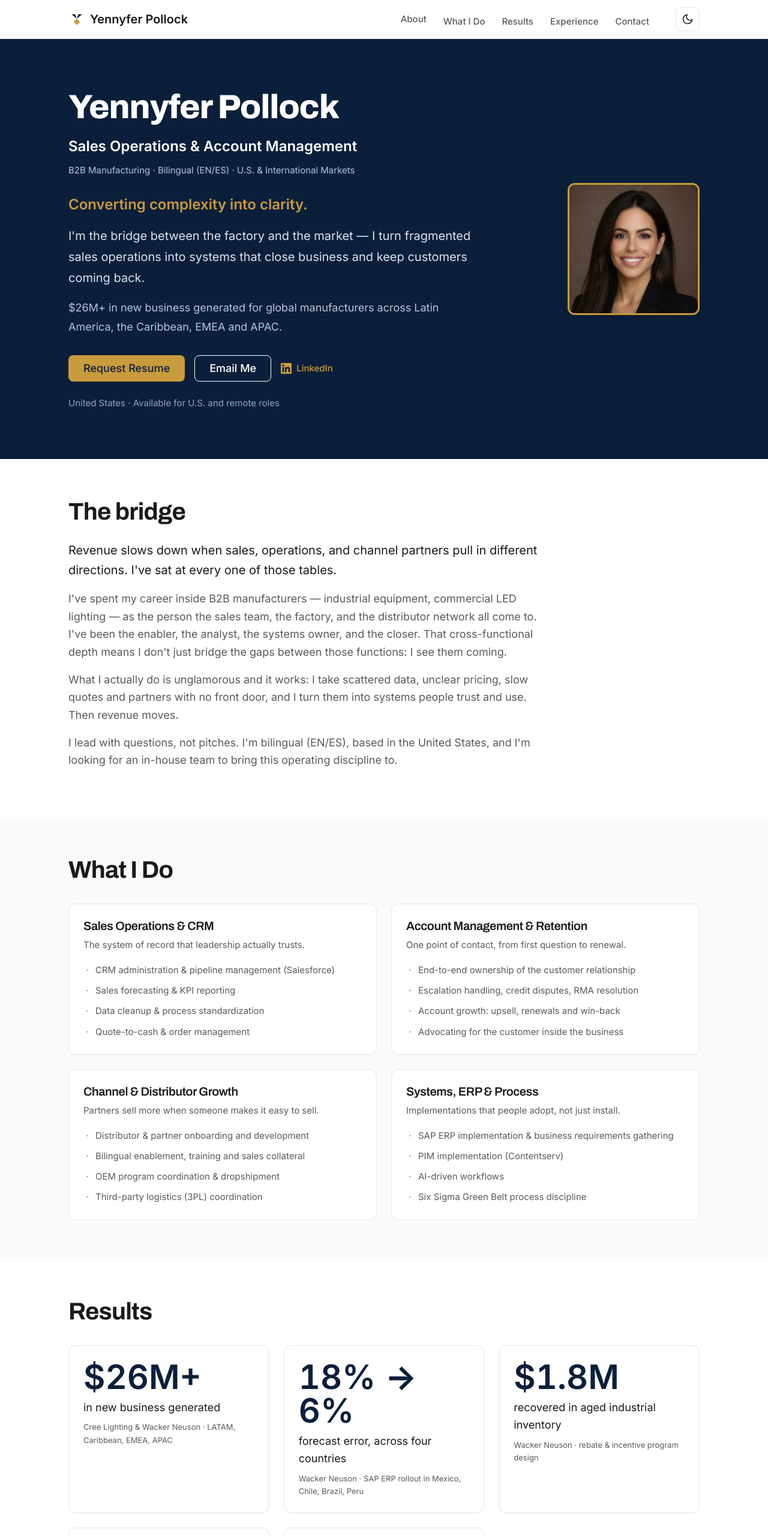
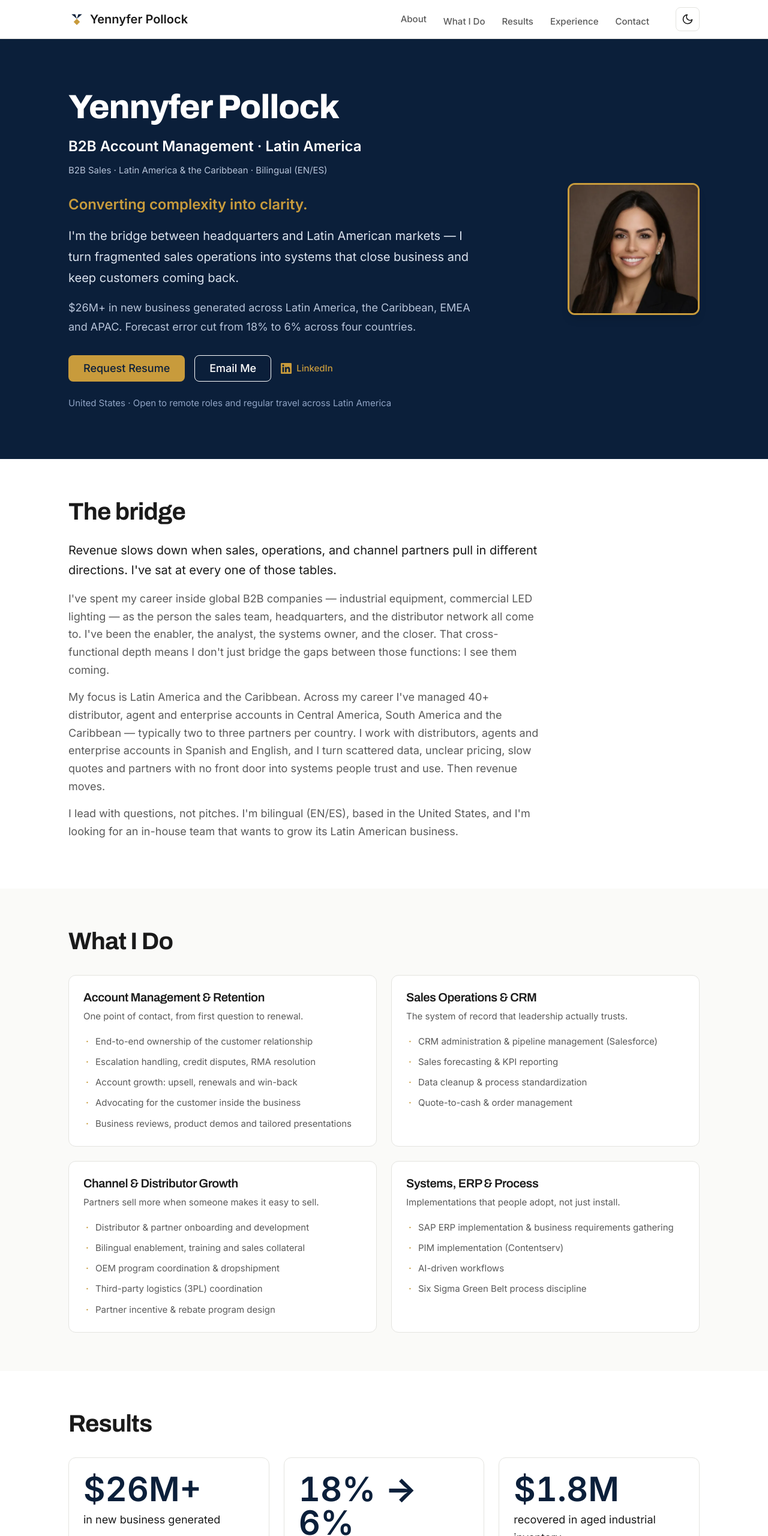
Before and after one commit to YenPoll/Yen_Portal, an Astro site: page / in a window 1280 px wide. Shown: the top 2560 px of the page at 60% size. Built offline with nearby package versions, Linux system fonts and the light colour scheme; Astro itself is replaced by a stand-in of ours.

Commit message:
Reposition for LATAM B2B account management; generalize company names outside case studies
Co-Authored-By: Claude Sonnet 5.5 <noreply@anthropic.com>

```diff
--- a/src/components/HowIWork.astro
+++ b/src/components/HowIWork.astro
@@ -1,5 +1,5 @@
 ---
-import { AI_WORK, CERTIFICATIONS, TOOLS } from "@data/content";
+import { AI_WORK, CERTIFICATIONS, LANGUAGES, TOOLS } from "@data/content";
 ---
 
 <section id="how-i-work" class="section-sm how-section" aria-labelledby="how-i-work-heading">
@@ -9,6 +9,8 @@ import { AI_WORK, CERTIFICATIONS, TOOLS } from "@data/content";
       <div>
         <h3>Tools I work in</h3>
         <p class="muted">{TOOLS.join(" · ")}</p>
+        <h3 class="lang-h">Languages</h3>
+        <p class="muted">{LANGUAGES}</p>
       </div>
       <div>
         <h3>Working with AI</h3>
@@ -24,6 +26,7 @@ import { AI_WORK, CERTIFICATIONS, TOOLS } from "@data/content";
   #how-i-work-heading { margin-bottom: var(--space-8); }
   .how-grid { display: grid; grid-template-columns: repeat(2, 1fr); gap: var(--space-10); }
   .how-grid h3 { font-size: var(--text-lg); margin-bottom: var(--space-3); }
+  .lang-h { margin-top: var(--space-6); }
   .muted { color: var(--color-text-muted); }
   .ai-p { margin-bottom: var(--space-3); }
   .certifications { margin-top: var(--space-8); padding-top: var(--space-6); border-top: var(--border-width) solid var(--color-border); font-size: var(--text-sm); color: var(--color-text-muted); }
--- a/src/data/content.ts
+++ b/src/data/content.ts
@@ -5,9 +5,9 @@ export const SHOW_PHOTO = true;
 
 export const SITE = {
   title: "Yennyfer Pollock",
-  role: "Sales Operations & Account Management",
+  role: "B2B Account Management · Latin America",
   description:
-    "Bilingual Sales Operations and Account Management professional for B2B manufacturers. $26M+ in new business across Latin America, the Caribbean, EMEA and APAC.",
+    "Bilingual B2B Account Manager focused on Latin America and the Caribbean. $26M+ in new business across Latin America, the Caribbean, EMEA and APAC.",
   author: "Yennyfer Pollock",
   url: "https://yenpoll.github.io",
   base: "/Yen_Portal",
@@ -33,26 +33,37 @@ export const CONTACT = {
 
 export const HERO = {
   name: "Yennyfer Pollock",
-  role: "Sales Operations & Account Management",
-  qualifier: "B2B Manufacturing · Bilingual (EN/ES) · U.S. & International Markets",
+  role: "B2B Account Management · Latin America",
+  qualifier: "B2B Sales · Latin America & the Caribbean · Bilingual (EN/ES)",
   valueLine: "Converting complexity into clarity.",
   bridge:
-    "I'm the bridge between the factory and the market — I turn fragmented sales operations into systems that close business and keep customers coming back.",
+    "I'm the bridge between headquarters and Latin American markets — I turn fragmented sales operations into systems that close business and keep customers coming back.",
   proof:
-    "$26M+ in new business generated for global manufacturers across Latin America, the Caribbean, EMEA and APAC.",
-  credibilityChips: ["United States", "Available for U.S. and remote roles"],
+    "$26M+ in new business generated across Latin America, the Caribbean, EMEA and APAC. Forecast error cut from 18% to 6% across four countries.",
+  credibilityChips: ["United States", "Open to remote roles and regular travel across Latin America"],
 } as const;
 
 export const ABOUT = {
   paragraphs: [
     "Revenue slows down when sales, operations, and channel partners pull in different directions. I've sat at every one of those tables.",
-    "I've spent my career inside B2B manufacturers — industrial equipment, commercial LED lighting — as the person the sales team, the factory, and the distributor network all come to. I've been the enabler, the analyst, the systems owner, and the closer. That cross-functional depth means I don't just bridge the gaps between those functions: I see them coming.",
-    "What I actually do is unglamorous and it works: I take scattered data, unclear pricing, slow quotes and partners with no front door, and I turn them into systems people trust and use. Then revenue moves.",
-    "I lead with questions, not pitches. I'm bilingual (EN/ES), based in the United States, and I'm looking for an in-house team to bring this operating discipline to.",
+    "I've spent my career inside global B2B companies — industrial equipment, commercial LED lighting — as the person the sales team, headquarters, and the distributor network all come to. I've been the enabler, the analyst, the systems owner, and the closer. That cross-functional depth means I don't just bridge the gaps between those functions: I see them coming.",
+    "My focus is Latin America and the Caribbean. Across my career I've managed 40+ distributor, agent and enterprise accounts in Central America, South America and the Caribbean — typically two to three partners per country. I work with distributors, agents and enterprise accounts in Spanish and English, and I turn scattered data, unclear pricing, slow quotes and partners with no front door into systems people trust and use. Then revenue moves.",
+    "I lead with questions, not pitches. I'm bilingual (EN/ES), based in the United States, and I'm looking for an in-house team that wants to grow its Latin American business.",
   ],
 } as const;
 
 export const CAPABILITIES = [
+  {
+    title: "Account Management & Retention",
+    subtitle: "One point of contact, from first question to renewal.",
+    items: [
+      "End-to-end ownership of the customer relationship",
+      "Escalation handling, credit disputes, RMA resolution",
+      "Account growth: upsell, renewals and win-back",
+      "Advocating for the customer inside the business",
+      "Business reviews, product demos and tailored presentations",
+    ],
+  },
   {
     title: "Sales Operations & CRM",
     subtitle: "The system of record that leadership actually trusts.",
@@ -64,16 +75,6 @@ export const CAPABILITIES = [
     ],
   },
   {
-    title: "Account Management & Retention",
-    subtitle: "One point of contact, from first question to renewal.",
-    items: [
-      "End-to-end ownership of the customer relationship",
-      "Escalation handling, credit disputes, RMA resolution",
-      "Account growth: upsell, renewals and win-back",
-      "Advocating for the customer inside the business",
-    ],
-  },
-  {
     title: "Channel & Distributor Growth",
     subtitle: "Partners sell more when someone makes it easy to sell.",
     items: [
@@ -81,6 +82,7 @@ export const CAPABILITIES = [
       "Bilingual enablement, training and sales collateral",
       "OEM program coordination & dropshipment",
       "Third-party logistics (3PL) coordination",
+      "Partner incentive & rebate program design",
     ],
   },
   {
@@ -96,14 +98,14 @@ export const CAPABILITIES = [
 ] as const;
 
 export const RESULTS = [
-  { value: "$26M+", label: "in new business generated", attribution: "Cree Lighting & Wacker Neuson · LATAM, Caribbean, EMEA, APAC" },
-  { value: "18% → 6%", label: "forecast error, across four countries", attribution: "Wacker Neuson · SAP ERP rollout in Mexico, Chile, Brazil, Peru" },
-  { value: "$1.8M", label: "recovered in aged industrial inventory", attribution: "Wacker Neuson · rebate & incentive program design" },
-  { value: "50%", label: "faster quote response times", attribution: "Cree Lighting · process standardization & AI-enhanced workflows" },
-  { value: "60%", label: "fewer order errors", attribution: "Cree Lighting · process standardization" },
-  { value: "500+", label: "SKUs consolidated into one product platform", attribution: "Wacker Neuson · cross-functional PIM implementation" },
-  { value: "120+", label: "users onboarded onto SAP ERP", attribution: "Wacker Neuson · bilingual adoption across 4 countries" },
-  { value: "40+", label: "channel partners enabled", attribution: "Cree Lighting · bilingual training & certification collateral" },
+  { value: "$26M+", label: "in new business generated", attribution: "Latin America, Caribbean, EMEA and APAC" },
+  { value: "18% → 6%", label: "forecast error, across four countries", attribution: "SAP ERP rollout in Mexico, Chile, Brazil and Peru" },
+  { value: "$1.8M", label: "recovered in aged industrial inventory", attribution: "Rebate & incentive program design" },
+  { value: "50%", label: "faster quote response times", attribution: "Process standardization & AI-enhanced workflows" },
+  { value: "60%", label: "fewer order errors", attribution: "Process standardization" },
+  { value: "500+", label: "SKUs consolidated into one product platform", attribution: "Cross-functional PIM implementation" },
+  { value: "120+", label: "users onboarded onto SAP ERP", attribution: "Bilingual adoption across 4 countries" },
+  { value: "40+", label: "channel partners enabled", attribution: "Bilingual training & certification collateral" },
 ] as const;
 
 export const RESULTS_VISIBLE_COUNT = 5;
@@ -153,12 +155,12 @@ export const EXPERIENCE = [
   {
     role: "Bilingual Sales Operations & Support Lead | Account Management",
     company: "Cree Lighting USA LLC · Milwaukee, WI",
-    detail: "Commercial LED lighting manufacturer · ~430 employees · $325M revenue",
+    detail: "Commercial LED lighting · ~430 employees · $325M revenue",
   },
   {
     role: "Product Marketing Manager",
     company: "Wacker Neuson SE · Milwaukee, WI",
-    detail: "Global industrial equipment manufacturer · ~5,800 employees · ~$1.7B revenue",
+    detail: "Global industrial equipment · ~5,800 employees · ~$1.7B revenue",
   },
   {
     role: "International Sales Analyst II, Market Development",
@@ -172,6 +174,8 @@ export const EXPERIENCE = [
   },
 ] as const;
 
+export const LANGUAGES = "English · Spanish · Portuguese (elementary)";
+
 export const EDUCATION =
   "MBA, Concordia University Wisconsin (in progress) · BA, Management Sciences & Marketing, UNITEC — Valencia, Venezuela";
 
@@ -184,12 +188,13 @@ export const TOOLS = [
   "Contentserv PIM",
   "Oracle",
   "Advanced Excel",
+  "PowerPoint",
   "Google Workspace",
 ] as const;
 
 export const AI_WORK = {
   paragraphs: [
-    "I use AI the way I use any other system: to remove friction and give people back their time. At Cree Lighting, AI-enhanced workflows were part of how quote response times came down 50%. I've since completed AI training through Google Cloud, MIT OpenCourseWare, AWS, the University of Helsinki and Anthropic Academy.",
+    "I use AI the way I use any other system: to remove friction and give people back their time. In my last role, AI-enhanced workflows were part of how quote response times came down 50%. I've since completed AI training through Google Cloud, MIT OpenCourseWare, AWS, the University of Helsinki and Anthropic Academy.",
     "This site is one of the results — I designed and built it myself with Astro, TypeScript and Claude Code.",
   ],
 } as const;
@@ -207,8 +212,8 @@ export const CERTIFICATIONS = [
 export const CONTACT_SECTION = {
   heading: "Let's talk",
   paragraphs: [
-    "I'm looking for an in-house role where I can bring this operating discipline to one team — Sales Operations, Account Management, Inside Sales or Channel Operations, with a company that sells something real.",
-    "If your revenue is leaking somewhere between the factory and the customer, that's the problem I know how to fix.",
+    "I'm looking for an in-house role where I can grow B2B accounts in Latin America and the Caribbean — Account Management, Inside Sales, Channel or Sales Operations, with a company that sells something real.",
+    "If your revenue is leaking somewhere between headquarters and your Latin American customers, that's the problem I know how to fix.",
   ],
   resumeNote: "Resume available on request.",
 } as const;
```
